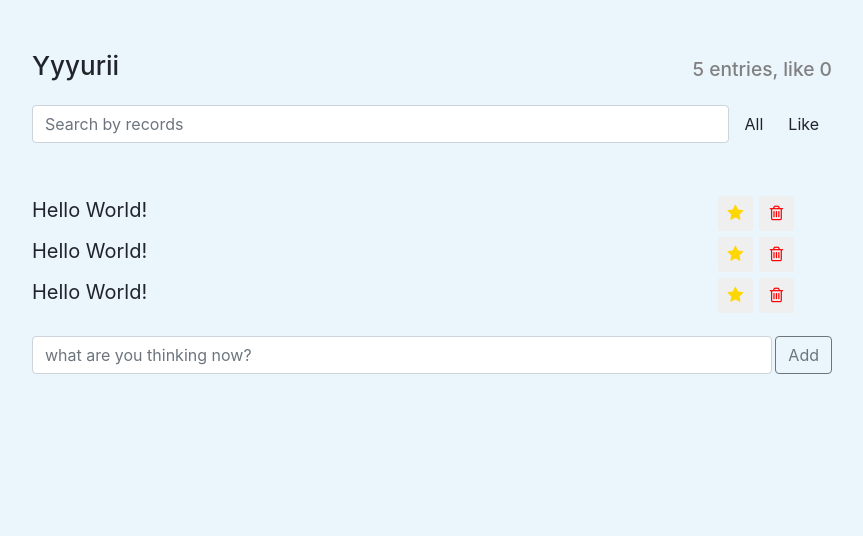
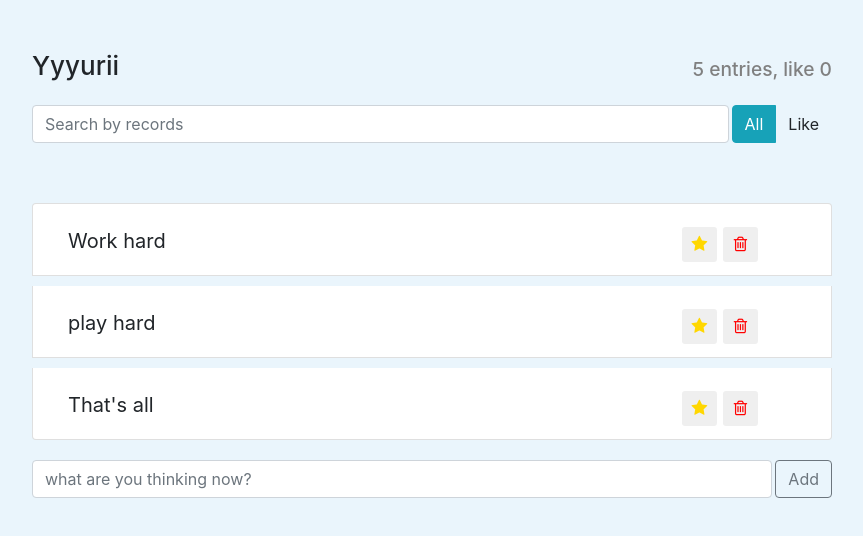
Before and after one commit to Yyyurii/My-Twitter-React-app, a React (Create React App) app: page / in a window 1280 px wide. Shown: the top 536 px of the page, without its empty margins (208-1071 px from the left). Built offline with nearby package versions, Linux system fonts and the light colour scheme.

Commit message:
працював з props, state та
добавив обробник подій до своїх компонентів

```diff
--- a/src/components/App/App.jsx
+++ b/src/components/App/App.jsx
@@ -7,6 +7,12 @@ import PostList from '../PostList/';
 import PostAddForm from '../PostAddForm';
 
 const App = () => {
+
+  const data = [
+    {label: "Work hard", important: true, id: "qwe"},
+    {label: "play hard", important: false, id: "asd"},
+    {label: "That's all", important: false, id: "zxc"}
+  ]
   return (
     <div className="app">
       <AppHeadre />
@@ -14,7 +20,7 @@ const App = () => {
         <SearchPanel />
         <PostStatusFilter />
       </div>
-      <PostList />
+      <PostList posts={data} />
       <PostAddForm />
     </div>
   );
--- a/src/components/PostList/PostList.jsx
+++ b/src/components/PostList/PostList.jsx
@@ -2,12 +2,24 @@ import React from 'react';
 import './PostList.css';
 import PostListItem from '../PostListItem';
 
-const PostList = () => {
+const PostList = ({ posts }) => {
+
+  const element = posts.map((item) => {
+
+    const {id, ...itemProps} = item;
+    return (
+      <li key={id} className="list-group-item">
+        <PostListItem
+          // label={item.label}
+          // important={item.important}
+          {...itemProps} дорівнює двом верхнім строкам
+          />
+      </li>
+    )
+  })
   return (
     <ul className="app-list list-group">
-      <PostListItem />
-      <PostListItem />
-      <PostListItem />
+      {element}
     </ul>
   )
 }
--- a/src/components/PostListItem/PostListItem.jsx
+++ b/src/components/PostListItem/PostListItem.jsx
@@ -1,23 +1,57 @@
-import React from 'react';
+import React, { Component } from 'react';
 import './PostListItem.css';
 
-const PostListItem = () => {
-  return (
-    <li className="app-list-item d-flex justify-content-between">
-      <span className="app-list-item-label">
-        Hello World!
-      </span>
+export default class PostListItem extends Component {
+
+  state = {
+    important: false,
+    like: false
+  }
+
+  onImportant = () => {
+    this.setState(({important}) => ({
+      important: !important
+    }))
+  }
+
+  onLike = () => {
+    this.setState(({like}) => ({
+      like: !like
+    }))
+  }
+
+  render() {
+
+    const {label} = this.props;
+    const {important, like} = this.state;
+
+    let classNames = 'app-list-item d-flex justify-content-between';
+
+    if (important) {
+      classNames += ' important';
+    }
+
+    if (like) {
+      classNames += ' like';
+    }
+
+    return (
+      <div className={classNames}>
+        <span className="app-list-item-label"
+              onClick={this.onLike}>
+          {label}
+        </span>
         <div className="d-flex justify-content-center align-items-center">
           <button type="button" className="btn-star btn-sm">
-            <i className="fa fa-star"></i>
+            <i className="fa fa-star"
+               onClick={this.onImportant}></i>
           </button>
           <button type="button" className="btn-trash btn-sm">
             <i className="fa fa-trash-o"></i>
           </button>
           <i className="fa fa-heart"></i>
         </div>
-    </li>
-  )
+      </div>
+    )
+  }
 }
-
-export default PostListItem;
--- a/src/components/PostStatusFilter/PostStatusFilter.jsx
+++ b/src/components/PostStatusFilter/PostStatusFilter.jsx
@@ -4,8 +4,8 @@ import './PostStatusFilter.css';
 const PostStatusFilter = () => {
   return (
     <div className="btn-group">
-      <button type="button" className="btn">All</button>
-      <button type="button" className="btn">Like</button>
+      <button type="button" className="btn btn-info">All</button>
+      <button type="button" className="btn btn-utline-secondary">Like</button>
     </div>
   )
 }
```
